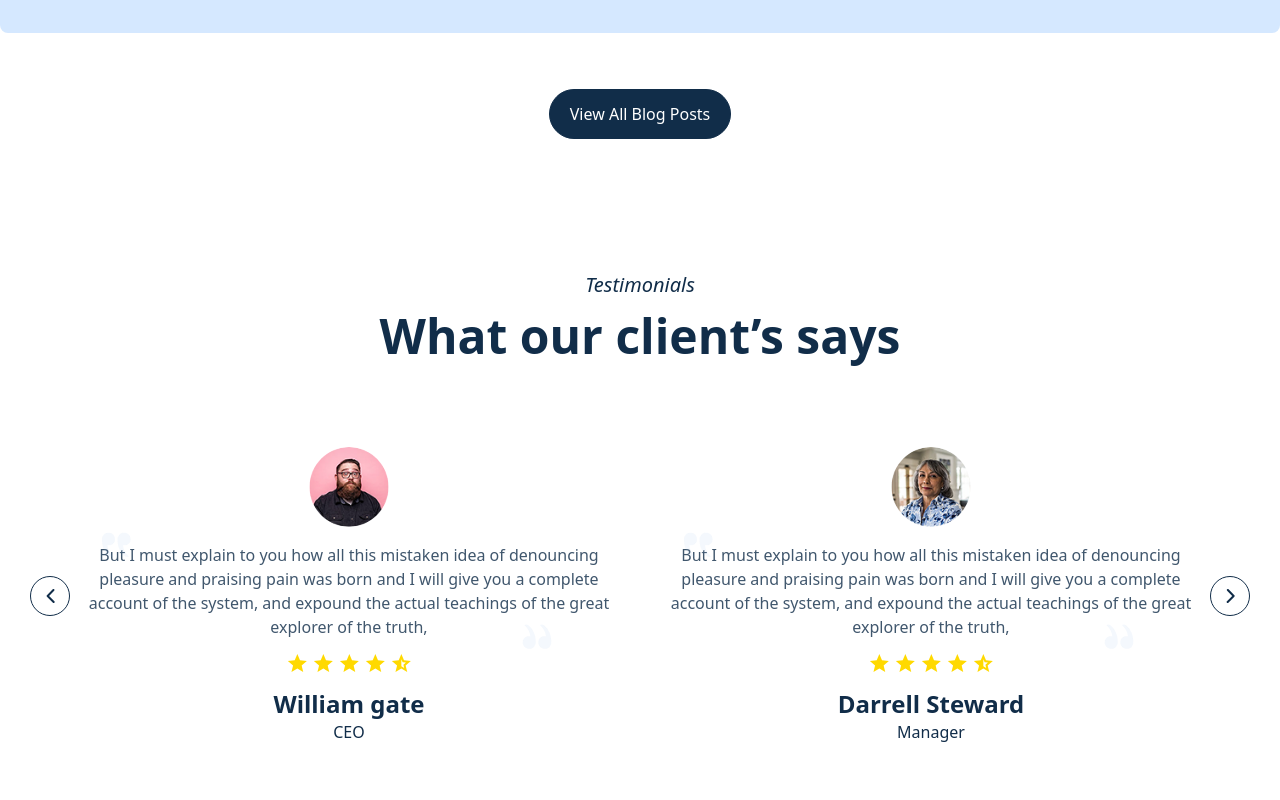
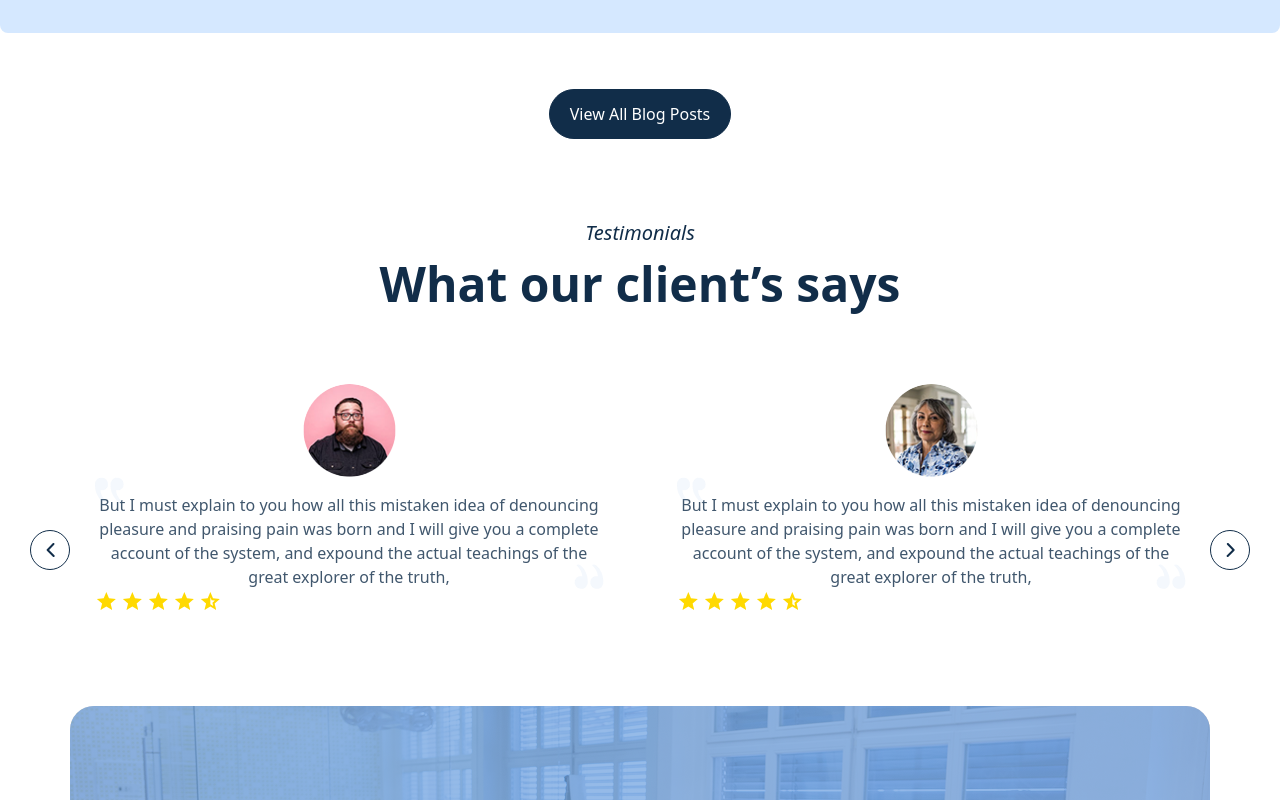
Before and after one commit to jatin-rajput563/Sakroob-test, a React (Vite) app: page /home in a window 1280 px wide. Shown: the part 4040-4840 px from the top of the page. Built offline with nearby package versions, Linux system fonts and the light colour scheme; sample sign-in values are in the browser's storage.

Commit message:
testing-complete

```diff
--- a/src/components/OurClients.jsx
+++ b/src/components/OurClients.jsx
@@ -1,5 +1,4 @@
 import React from "react";
-import Heading from "../components/common/Heading";
 import { Swiper, SwiperSlide } from "swiper/react";
 import "swiper/css";
 import { Navigation } from "swiper/modules";
@@ -15,28 +14,28 @@ import {
 const OurClients = () => {
   return (
     <>
-      <div className="px-4 md:px-6 lg:px-8 pt-[132px] mb-[200px]">
+      <div className="px-4 md:px-6 lg:px-8 mt-20 mb-[200px]">
         <div className="max-w-[1140px] mx-auto">
-          <p className="text-center italic text-lg sm:text-xl md:text-xl text-[#112D49] mb-2">
+          <p className="text-center italic text-lg md:text-xl text-[#112D49] mb-2">
             Testimonials
           </p>
-          <Heading
-            headClass="max-sm:max-w-[259px]"
-            headText="What our client’s says "
-          />
-          <div className="mt-8 sm:mt-11 md:mt-[59px] relative">
-            <div className="max-xl:hidden flex xl:absolute top-1/2 xl:-left-14 xl:-right-14 2xl:-left-20 2xl:-right-20 transform -translate-y-1/2 justify-between items-center px-4 z-10">
-              <div className="swiper-arrow prev-btn cursor-pointer size-8 md:size-10 border border-[#112D49] rounded-full flex items-center justify-center hover:bg-[#112D49] transition-all duration-200 ease-linear">
+          <h2 className="leading-[120%] text-center text-[48px] font-bold text-[#112D49]">
+            What our client’s says{" "}
+          </h2>
+          <div className="mt-10 relative">
+            <div className="max-xl:hidden flex xl:absolute top-[178px] xl:-left-14 xl:-right-14 2xl:-left-20 2xl:-right-20 justify-between items-center px-4 z-10">
+              <div className="swiper-arrow prev-button cursor-pointer size-8 md:size-10 border border-[#112D49] rounded-full flex items-center justify-center hover:bg-[#112D49] transition-all duration-200 ease-linear">
                 <LeftArrow />
               </div>
-              <div className="swiper-arrow next-btn cursor-pointer size-8 md:size-10 border border-[#112D49] rounded-full flex items-center justify-center hover:bg-[#112D49] transition-all duration-200 ease-linear">
+
+              <div className="swiper-arrow next-button cursor-pointer size-8 md:size-10 border border-[#112D49] rounded-full flex items-center justify-center hover:bg-[#112D49] transition-all duration-200 ease-linear">
                 <RightArrow />
               </div>
             </div>
             <Swiper
               navigation={{
-                nextEl: ".next-btn",
-                prevEl: ".prev-btn",
+                nextEl: ".next-button",
+                prevEl: ".prev-button",
               }}
               modules={[Navigation]}
               spaceBetween={24}
@@ -51,46 +50,44 @@ const OurClients = () => {
                 },
               }}
             >
-              {CLIENTS_DATA.map((data, index) => (
-                <SwiperSlide key={index} className="flex justify-center">
-                  <div className="w-full max-w-[558px] px-4 py-6 rounded-md mx-auto text-center">
+              {CLIENTS_DATA.map((data, i) => (
+                <SwiperSlide key={i} className="flex justify-center p-2">
+                  <div className="w-full max-w-[558px] px-4 py-6 rounded-md mx-auto text-center duration-300 hover:shadow-[0px_2px_20px_0px_#112D491A]">
                     <img
-                      className="mx-auto w-20 h-20 object-cover rounded-full"
+                      className="mx-auto min-w-[93px] h-[93px] object-cover rounded-full"
                       src={data.img}
                       alt="client-img"
                     />
-                    <div className="pt-4 leading-[150%] text-[#112D49] opacity-80 relative">
-                      <p className="flex-1">
-                        <div className="absolute left-[15px] top-[5px]">
-                          <LeftQuotationIcon />
-                        </div>
+                    <div className="pt-4 leading-[150%] relative text-[#112D49] opacity-80">
+                      <div className="absolute top-0 left-0">
+                        <LeftQuotationIcon />
+                      </div>
+                      <p className="flex-1 ">
                         But I must explain to you how all this mistaken idea of
                         denouncing pleasure and praising pain was born and I
                         will give you a complete account of the system, and
                         expound the actual teachings of the great explorer of
                         the truth,
-                        <div className="absolute right-[60px] bottom-[-10px]">
-                          <RightQuotationIcon />
-                        </div>
                       </p>
+                      <div className="absolute bottom-0 right-0">
+                        <RightQuotationIcon />
+                      </div>
                     </div>
-                    <div className="mt-2 md:mt-3 flex justify-center mx-auto max-w-[192px] w-full">
-                      <Ratingstar />
-                    </div>
+                    <Ratingstar />
                     <p className="font-semibold text-xl md:text-2xl text-[#112D49] mt-2 md:mt-3">
-                      {data.title}
+                      {data.heading}
                     </p>
-                    <p className="text-[#112D49]">{data.job}</p>
+                    <p className="text-[#112D49]">{data.work}</p>
                   </div>
                 </SwiperSlide>
               ))}
             </Swiper>
             <div className="xl:hidden flex justify-center gap-3 items-center px-4 z-10">
-              <div className="swiper-arrow prev-btn cursor-pointer size-8 md:size-10 border border-[#112D49] rounded-full flex items-center justify-center hover:bg-[#112D49] transition-all duration-200 ease-linear">
+              <div className="swiper-arrow prev-button cursor-pointer size-8 md:size-10 border border-[#112D49] rounded-full flex items-center justify-center hover:bg-[#112D49] transition-all duration-200 ease-linear">
                 <LeftArrow />
               </div>
 
-              <div className="swiper-arrow next-btn cursor-pointer size-8 md:size-10 border border-[#112D49] rounded-full flex items-center justify-center hover:bg-[#112D49] transition-all duration-200 ease-linear">
+              <div className="swiper-arrow next-button cursor-pointer size-8 md:size-10 border border-[#112D49] rounded-full flex items-center justify-center hover:bg-[#112D49] transition-all duration-200 ease-linear">
                 <RightArrow />
               </div>
             </div>
--- /dev/null
+++ b/src/components/common/BackToTop.jsx
@@ -0,0 +1,37 @@
+import React, { useState, useEffect } from "react";
+import { BackTopSvg } from "../../utils/icons";
+const BackToTop = () => {
+  const [isVisible, setIsVisible] = useState(false);
+  useEffect(() => {
+    const toggleVisibility = () => {
+      if (window.scrollY > 300) setIsVisible(true);
+      else setIsVisible(false);
+    };
+
+    window.addEventListener("scroll", toggleVisibility);
+    return () => window.removeEventListener("scroll", toggleVisibility);
+  }, []);
+
+  const scrollToTop = () => {
+    window.scrollTo({
+      top: 0,
+      behavior: "smooth",
+    });
+  };
+
+  return (
+    <>
+      {isVisible && (
+        <button
+          onClick={scrollToTop}
+          className="fixed bottom-6 right-6 z-50 cursor-pointer p-3 bg-[#112D49] text-white rounded-full shadow-lg hover:bg-[#18314F] transition-all duration-300"
+          aria-label="Back to Top"
+        >
+          <BackTopSvg className="h-6 w-6" />
+        </button>
+      )}
+    </>
+  );
+};
+
+export default BackToTop;
--- a/src/pages/CheckOut.jsx
+++ b/src/pages/CheckOut.jsx
@@ -326,6 +326,14 @@ const CheckOut = () => {
                   btnText="Buy Now"
                 />
               </div>
+              <div className="flex justify-between flex-wrap">
+                <p className="text-[#5F6C72] leading-[150%]">Subtotal</p>
+                <p className="text-[#5F6C72] leading-[150%]">AED 357.99</p>
+              </div>
+              <div className="flex justify-between flex-wrap pt-3">
+                <p className="text-[#5F6C72] leading-[150%]">Shipping</p>
+                <p className="text-[#5F6C72] leading-[150%]">AED 20.00</p>
+              </div>
             </div>
           </div>
         </div>
--- a/src/pages/HomePage.jsx
+++ b/src/pages/HomePage.jsx
@@ -7,7 +7,7 @@ import Blog from "../components/Blog";
 import OurClients from "../components/OurClients";
 import SakroobCircle from "../components/SakroobCircle";
 import Products from "../components/Products";
-import Addtocart from "../components/Addtocart";
+import BackToTop from "../components/common/BackToTop";
 
 const HomePage = () => {
   const [loginTime, setLoginTime] = useState("");
@@ -29,6 +29,7 @@ const HomePage = () => {
       <Blog />
       <OurClients />
       <SakroobCircle />
+      <BackToTop />
     </div>
   );
 };
--- a/src/utils/Icons.jsx
+++ b/src/utils/Icons.jsx
@@ -1462,3 +1462,19 @@ export const DeleteIcon = () => (
     />
   </svg>
 );
+
+export const BackTopSvg = () => (
+  <svg
+    xmlns="http://www.w3.org/2000/svg"
+    width="16"
+    height="16"
+    fill="currentColor"
+    class="bi bi-arrow-up"
+    viewBox="0 0 16 16"
+  >
+    <path
+      fill-rule="evenodd"
+      d="M8 15a.5.5 0 0 0 .5-.5V2.707l3.146 3.147a.5.5 0 0 0 .708-.708l-4-4a.5.5 0 0 0-.708 0l-4 4a.5.5 0 1 0 .708.708L7.5 2.707V14.5a.5.5 0 0 0 .5.5"
+    />
+  </svg>
+);
```
Also changed, not shown: src/components/Footer.jsx (+42 -13 lines).
